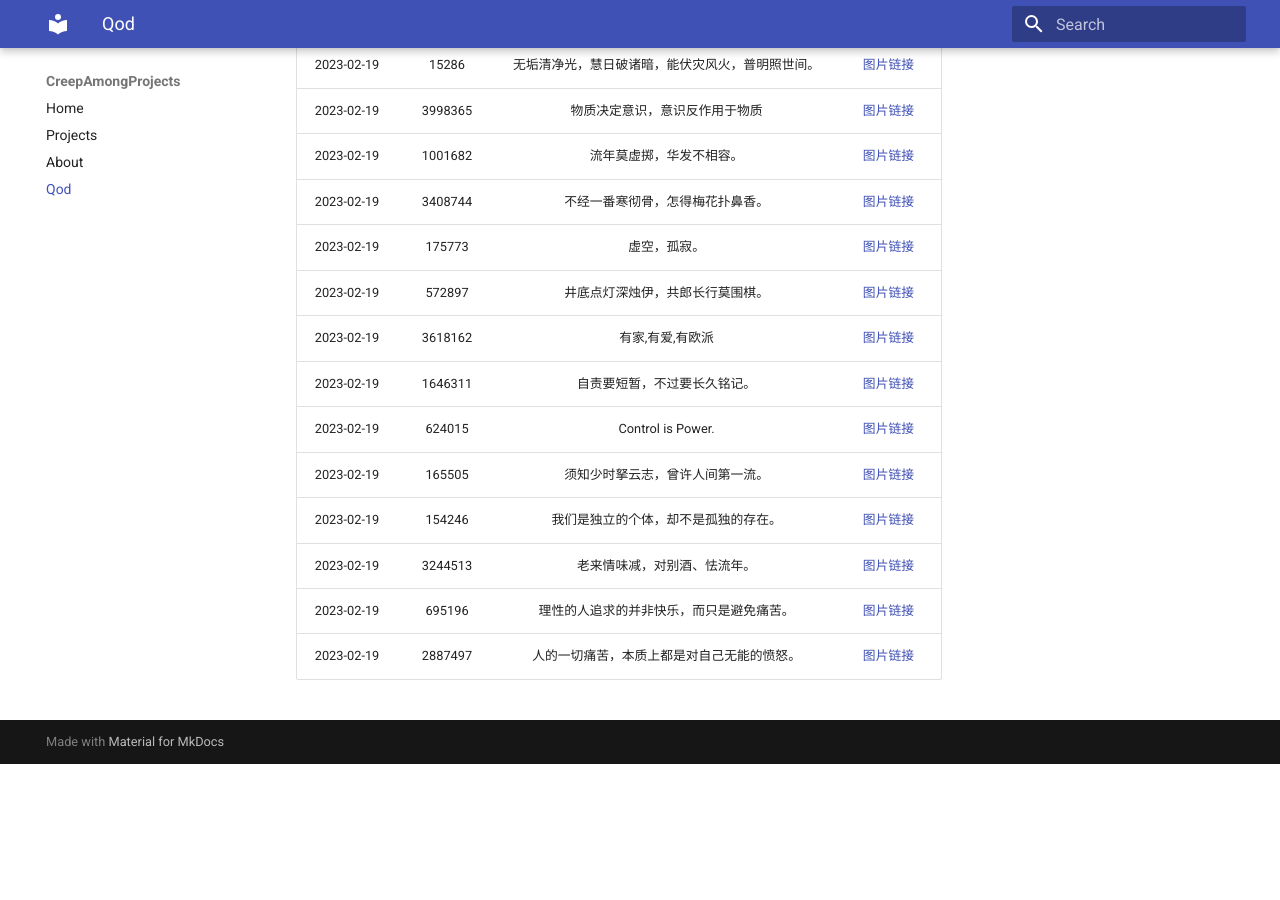
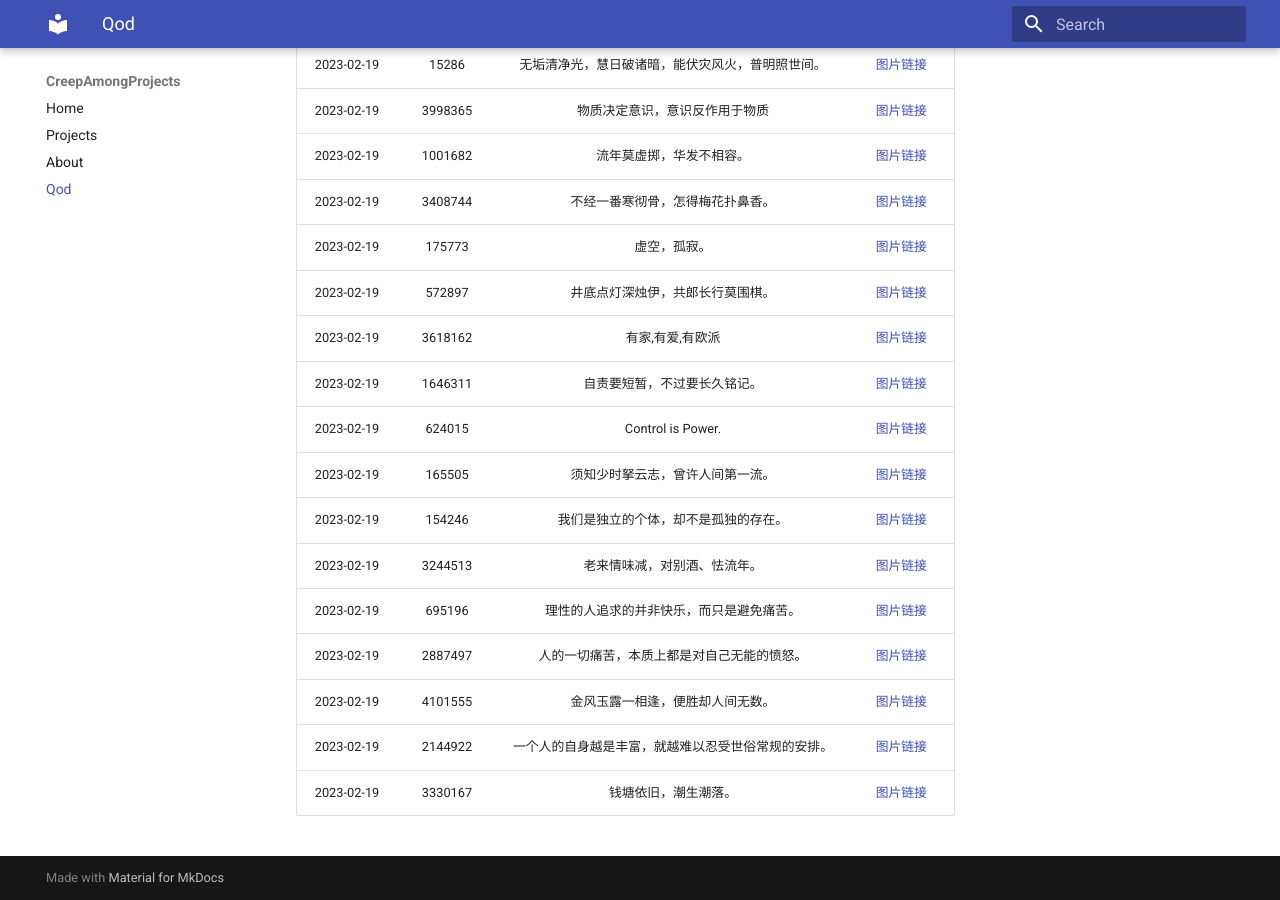
Before and after one commit to Creep-Among-Projects/CAP-Pages, an MkDocs documentation site: the page built from docs/qod.md, in a window 1280 px wide and 900 px high, scrolled down 925 px. Built offline with MkDocs 1.6.1 and Material for MkDocs 9.7.7, drawn with Linux system fonts in a browser that asks for light colours; comment, search, counter and statistics services are not loaded; before the commit the page ends 1689 px from its top, so only the background shows below that.

Commit message:
QoD Generator: 2023-02-19 02:17:35 UTC+00:00

```diff
--- a/docs/qod.md
+++ b/docs/qod.md
@@ -52,3 +52,6 @@ Theoretically three daily quotes will be automatically updated here each day.
 |2023-02-19|3244513|老来情味减，对别酒、怯流年。|[图片链接](./qods/3244513.jpg)|
 |2023-02-19|695196|理性的人追求的并非快乐，而只是避免痛苦。|[图片链接](./qods/695196.jpg)|
 |2023-02-19|2887497|人的一切痛苦，本质上都是对自己无能的愤怒。|[图片链接](./qods/2887497.jpg)|
+|2023-02-19|4101555|金风玉露一相逢，便胜却人间无数。|[图片链接](./qods/4101555.jpg)|
+|2023-02-19|2144922|一个人的自身越是丰富，就越难以忍受世俗常规的安排。|[图片链接](./qods/2144922.jpg)|
+|2023-02-19|3330167|钱塘依旧，潮生潮落。|[图片链接](./qods/3330167.jpg)|
```
Also changed, not shown: docs/qods/2144922.jpg (added), docs/qods/3330167.jpg (added), docs/qods/4101555.jpg (added), 1 other file.
